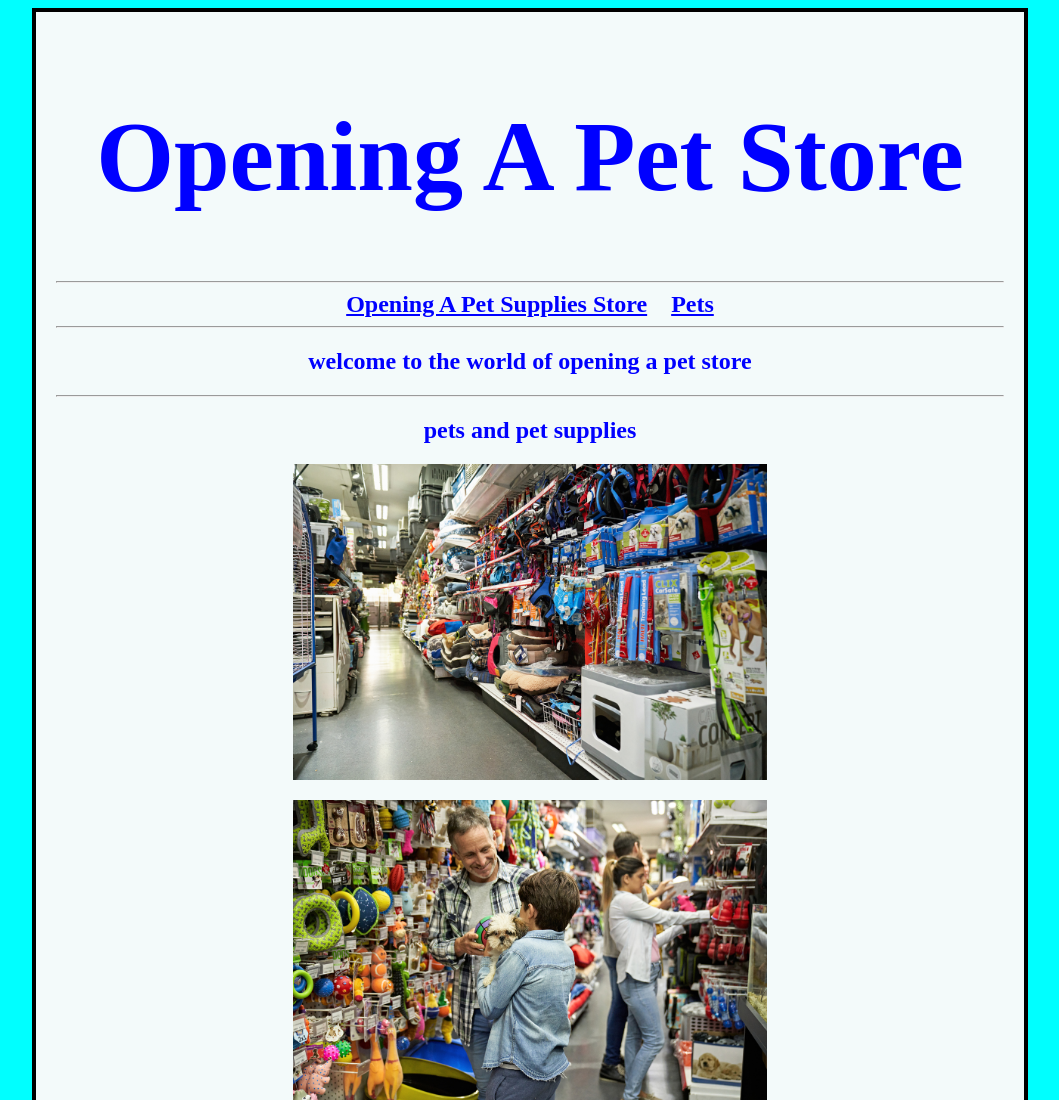
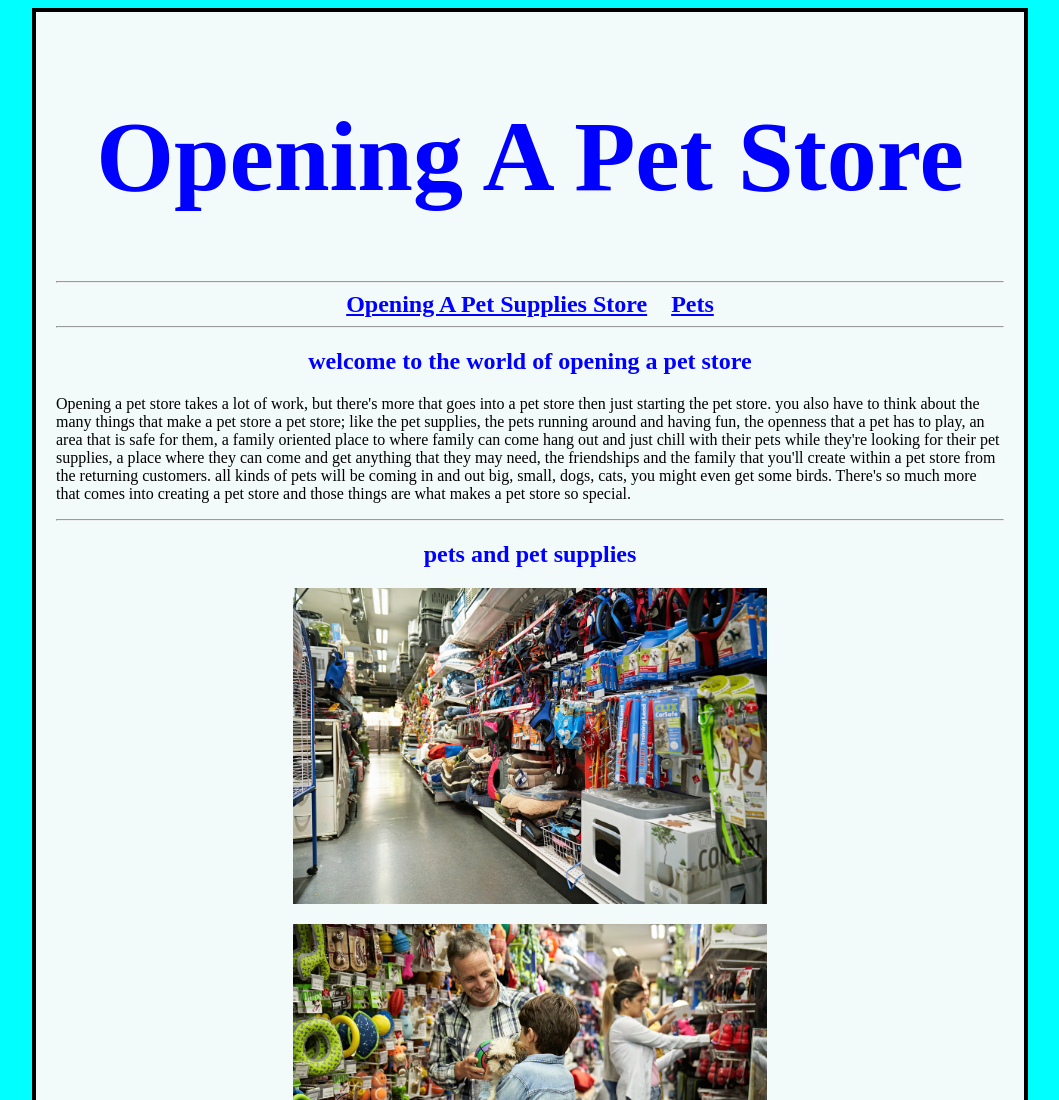
Before and after one commit to Countrythang2024/WEB-1300, a plain HTML site: page html5/about.html in a window 1280 px wide. Shown: the top 1100 px of the page, without its empty margins (110-1169 px from the left). Drawn offline with Linux system fonts and the light colour scheme; files whose address does not match are found by name.

Commit message:
Update about.html

```diff
--- a/html5/about.html
+++ b/html5/about.html
@@ -21,7 +21,7 @@
     <hr>
     <main>
         <h2>welcome to the world of opening a pet store</h2>
-       <p></p>
+       <p>Opening a pet store takes a lot of work, but there's more that goes into a pet store then just starting the pet store. you also have to think about the many things that make a pet store a pet store; like the pet supplies, the pets running around and having fun, the openness that a pet has to play, an area that is safe for them, a family oriented place to where family can come hang out and just chill with their pets while they're looking for their pet supplies, a place where they can come and get anything that they may need, the friendships and the family that you'll create within a pet store from the returning customers. all kinds of pets will be coming in and out big, small, dogs, cats, you might even get some birds. There's so much more that comes into creating a pet store and those things are what makes a pet store so special.</p>
         <hr>
         <h2>pets and pet supplies</h2>
         <img src="html5/iStock-1308382930.jpg" alt="family oriented pet supplies store">
```
